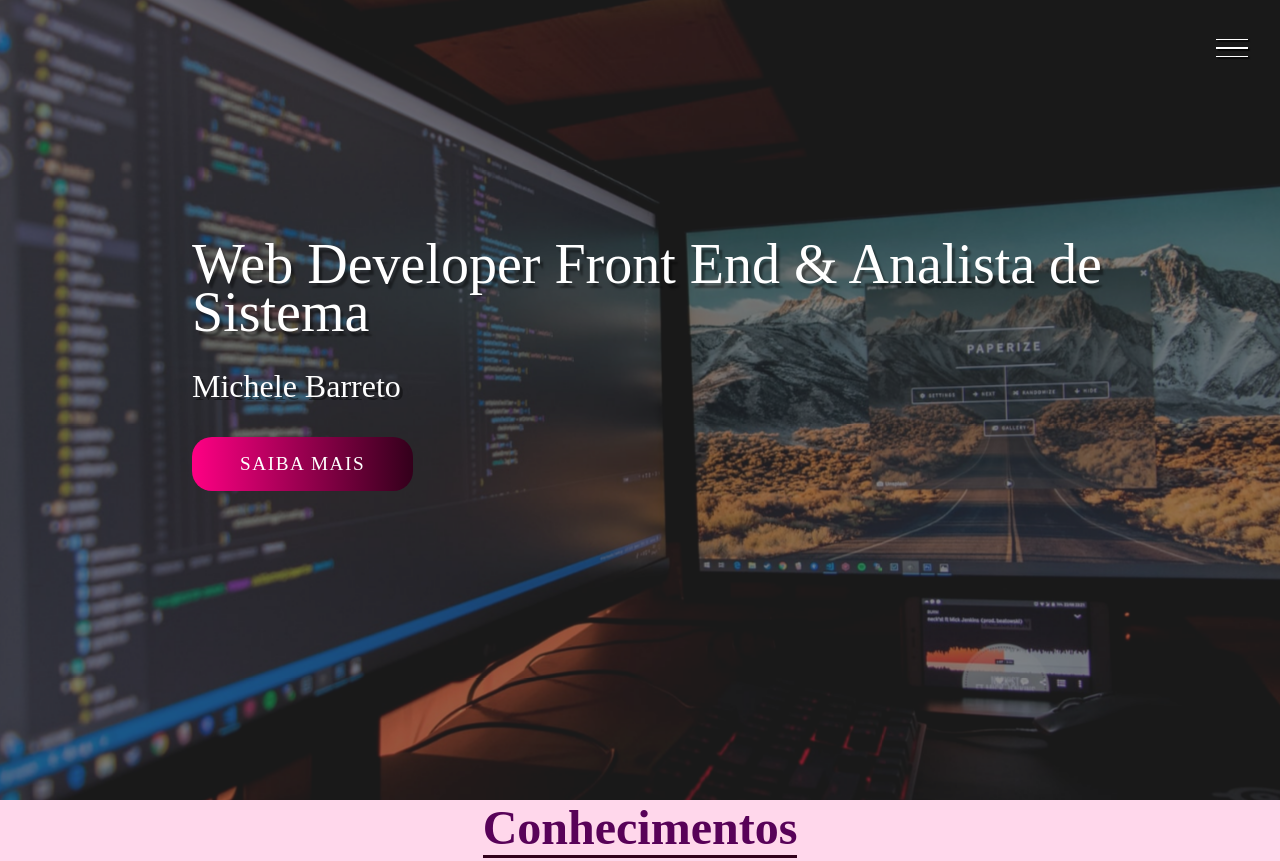
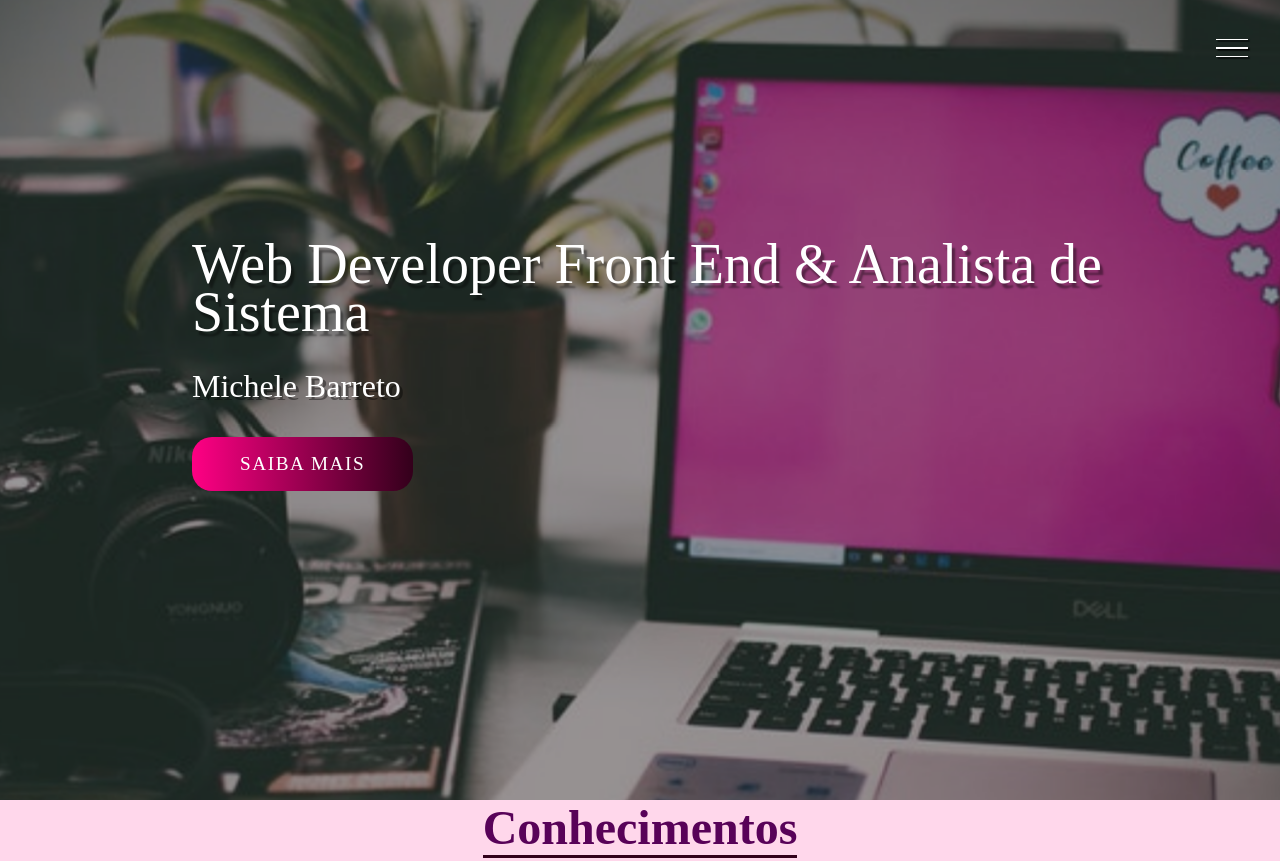
Before and after one commit to michelebarreto/Meu-Portfolio-2020, a plain HTML site: page index.html in a window 1280 px wide. Shown: the top 861 px of the page. Drawn offline with Linux system fonts and the light colour scheme; a web font is replaced by a local one.

Commit message:
mudança de imagem principal

```diff
--- a/index.html
+++ b/index.html
@@ -26,7 +26,7 @@
         <header>
             <div class="img-wrapper">
                 <!--o WRAPPER é como se fosse um pacote, onde a imagem vai se encaixar-->
-                <img src="./img/fotoprincipal.jpg" alt="foto principal">
+                <img src="./img/pexels-lisa-fotios-831044.jpg" alt="foto principal">
             </div>
 
             <div class="banner">
```
Also changed, not shown: img/pexels-lisa-fotios-831044.jpg (added).
